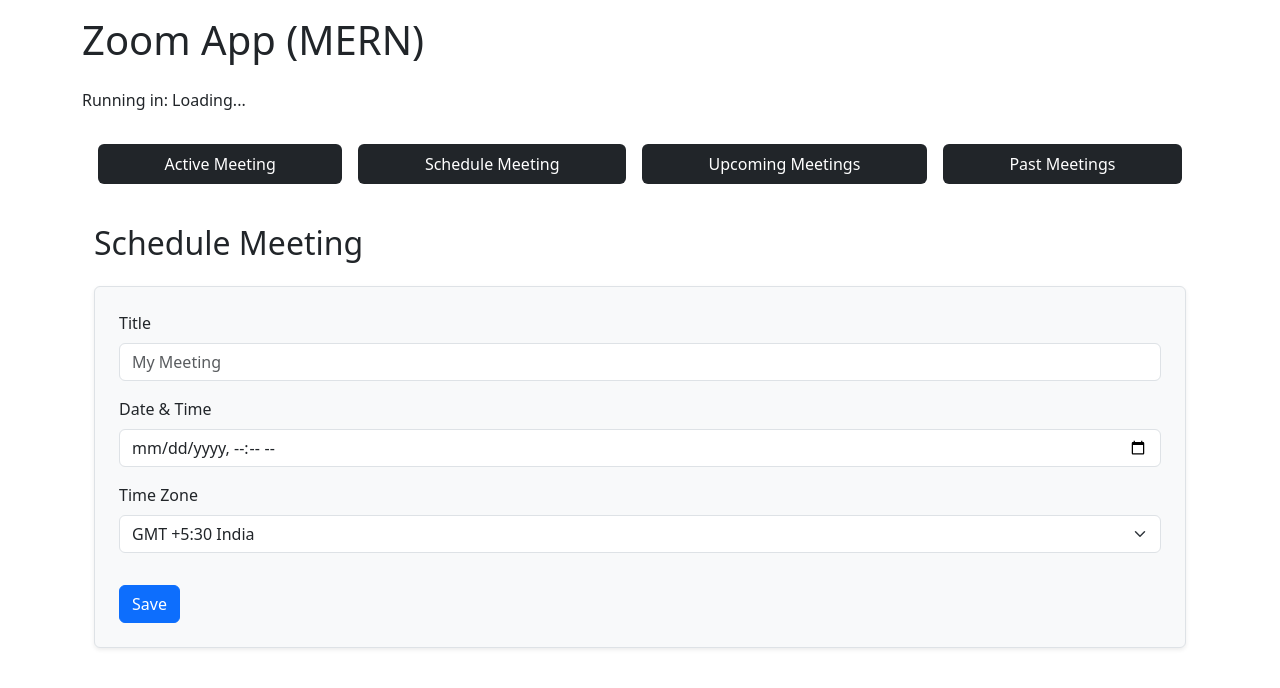
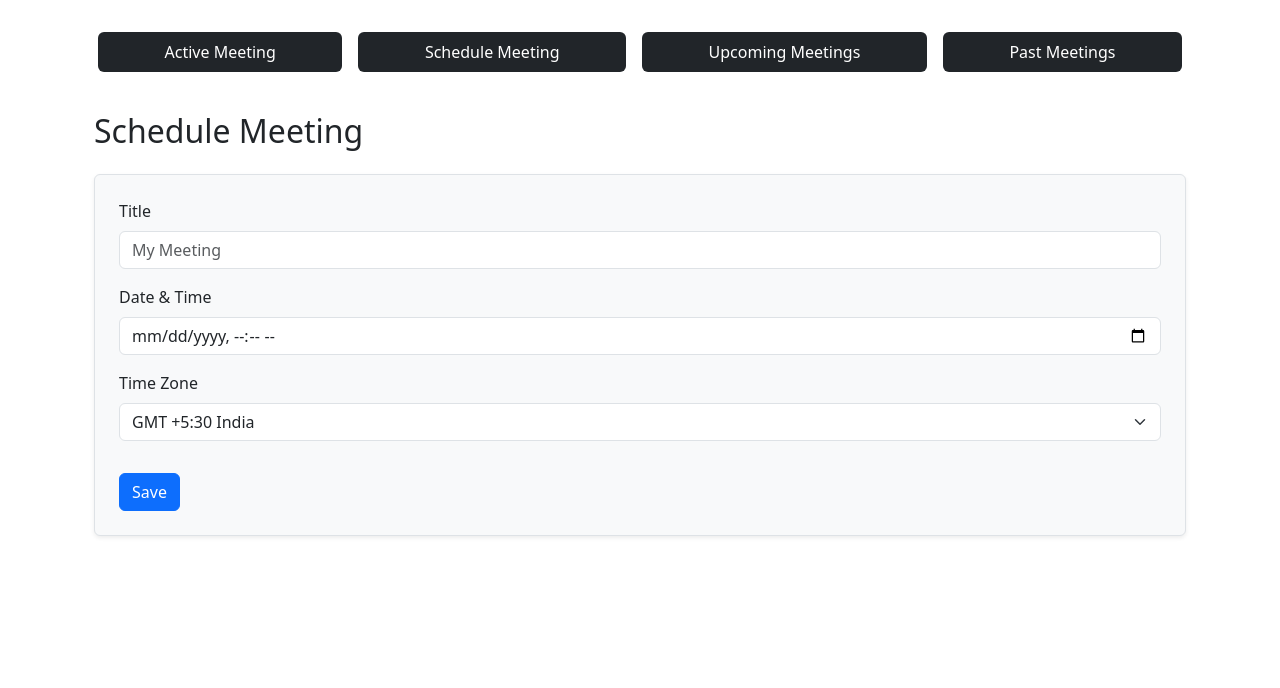
Before and after one commit to Bathiran21/client_zoom_mern, a React (Vite) app: page /schedule in a window 1280 px wide. Shown: the top 688 px of the page. Built offline with nearby package versions, Linux system fonts and the light colour scheme; no server answers.

Commit message:
To show Frontend on zoom App correction 2

```diff
--- a/src/App.jsx
+++ b/src/App.jsx
@@ -32,8 +32,8 @@
   return (
     <Router>
       <div className="container mt-3 " style={{height:"90vh"}}>
-        <h1 className="mb-4">Zoom App (MERN)</h1>
-        <p>Running in: {isZoom === null ? 'Loading...' : isZoom ? 'Zoom' : 'Browser'}</p>
+        {/* <h1 className="mb-4">Zoom App (MERN)</h1>
+        <p>Running in: {isZoom === null ? 'Loading...' : isZoom ? 'Zoom' : 'Browser'}</p> */}
 
         {/* {!isZoom && (
           <button
```
